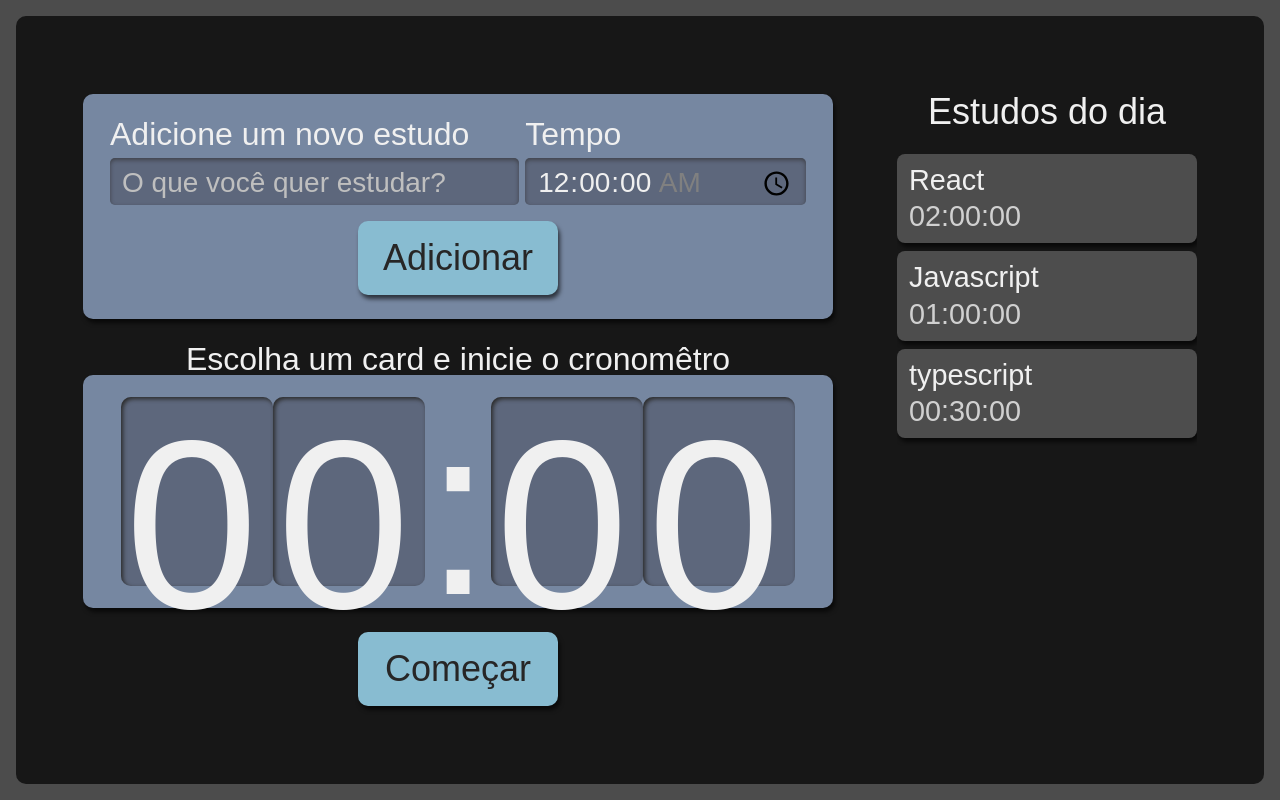
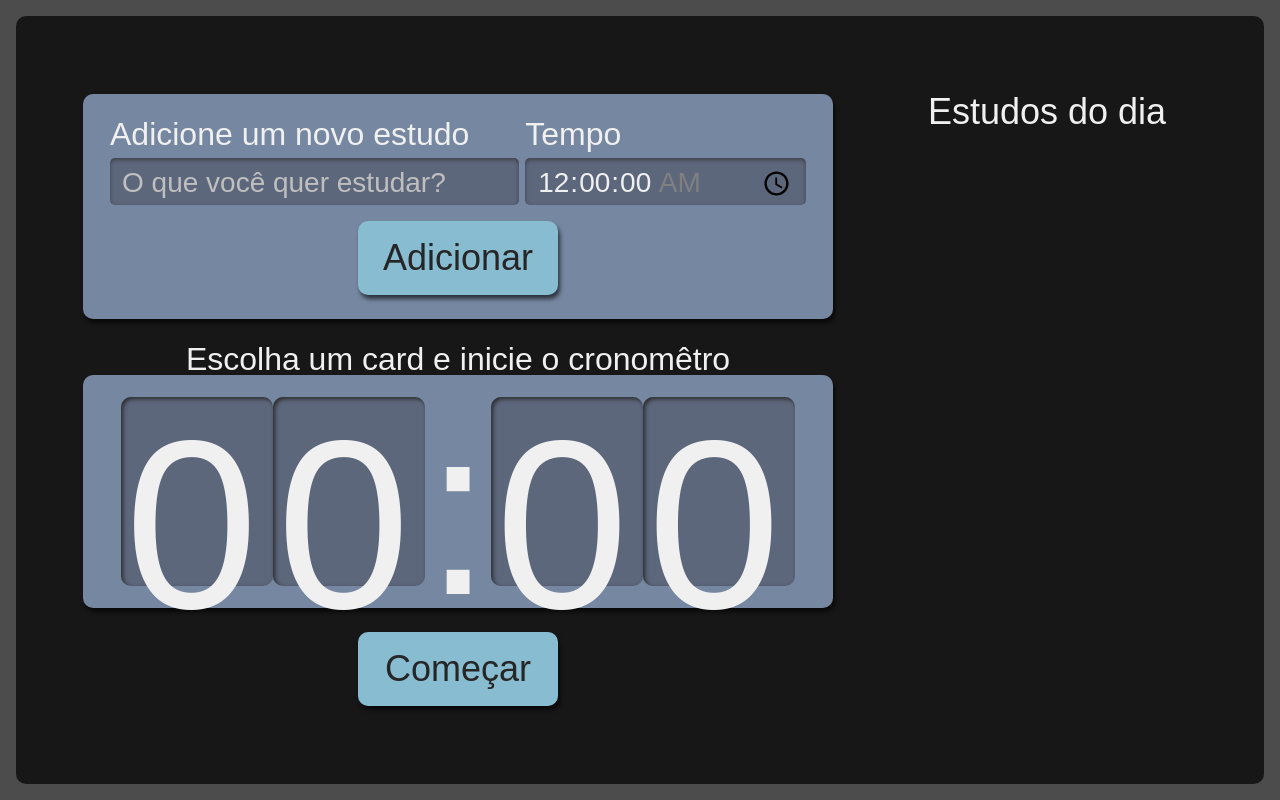
Before and after one commit to victorluadev/react-studies, a React (Create React App) app: page / in a window 1280 px wide. Built offline with nearby package versions, Linux system fonts and the light colour scheme.

Commit message:
feat: Form funcional

```diff
--- a/src/components/Button/index.tsx
+++ b/src/components/Button/index.tsx
@@ -4,12 +4,16 @@
 
 interface IProps {
   children: React.ReactNode;
+  type?: "button" | "submit" | "reset" | undefined
 }
 
 class Button extends React.Component<IProps> {
   render() {
+
+    const { type = "button" } = this.props;
+
     return (
-      <button className={style.botao}>
+      <button type={type} className={style.botao}>
         {this.props.children}
       </button>
     )
--- a/src/components/Form/index.tsx
+++ b/src/components/Form/index.tsx
@@ -1,9 +1,12 @@
 import React from "react";
+import { ITasks } from "../../types/tasks";
 import Button from "../Button";
 
 import style from './Form.module.scss';
 
-class Form extends React.Component {
+class Form extends React.Component<{
+  setTasks: React.Dispatch<React.SetStateAction<ITasks[]>>
+}> {
   state = {
     task: "",
     time: "00:00:00"
@@ -11,6 +14,7 @@
 
   addTask(event: React.FormEvent<HTMLFormElement>) {
     event.preventDefault();
+    this.props.setTasks( oldTasks => [...oldTasks, {...this.state}]);
   }
 
   render() {
@@ -46,7 +50,7 @@
             required
           />
         </div>
-        <Button> Adicionar </Button>
+        <Button type="submit"> Adicionar </Button>
       </form>
     )
   }
--- a/src/components/List/index.tsx
+++ b/src/components/List/index.tsx
@@ -1,29 +1,17 @@
-import React, { useState } from "react";
+import React from "react";
 import Item from "./Item";
 
 import style from './List.module.scss';
 
-function List() {
-  const [tasks, setTasks] = useState([
-    {
-      task: "React",
-      time: "02:00:00"
-    },
-    {
-      task: "Javascript",
-      time: "01:00:00"
-    },
-    {
-      task: "typescript",
-      time: "00:30:00"
-    }
-  ]);
+import { ITasks } from "../../types/tasks";
+
+
+function List({ tasks }: {tasks: ITasks[]}) {
+
 
   return (
     <aside className={style.listaTarefas}>
-      <h2 onClick={() => {
-        setTasks([...tasks, { task: "Estudar states", time: "05:00:00"}]);
-      }}> Estudos do dia </h2>
+      <h2> Estudos do dia </h2>
       <ul>
         { tasks.map((item, index) => (
             <Item
--- a/src/pages/App.tsx
+++ b/src/pages/App.tsx
@@ -1,15 +1,18 @@
-import React from 'react';
+import React, { useState } from 'react';
 import Form from '../components/Form';
 import List from '../components/List';
 import Timer from '../components/Timer';
+import { ITasks } from '../types/tasks';
 
 import style from './App.module.scss';
 
 function App() {
+  const [tasks, setTasks] = useState<ITasks[] | []>([]);
+
   return (
     <div className={style.AppStyle}>
-      <Form />
-      <List />
+      <Form setTasks={setTasks}/>
+      <List tasks={tasks}/>
       <Timer />
     </div>
   );
--- /dev/null
+++ b/src/types/tasks.ts
@@ -0,0 +1,4 @@
+export interface ITasks {
+  task: String,
+  time: String
+}
```
